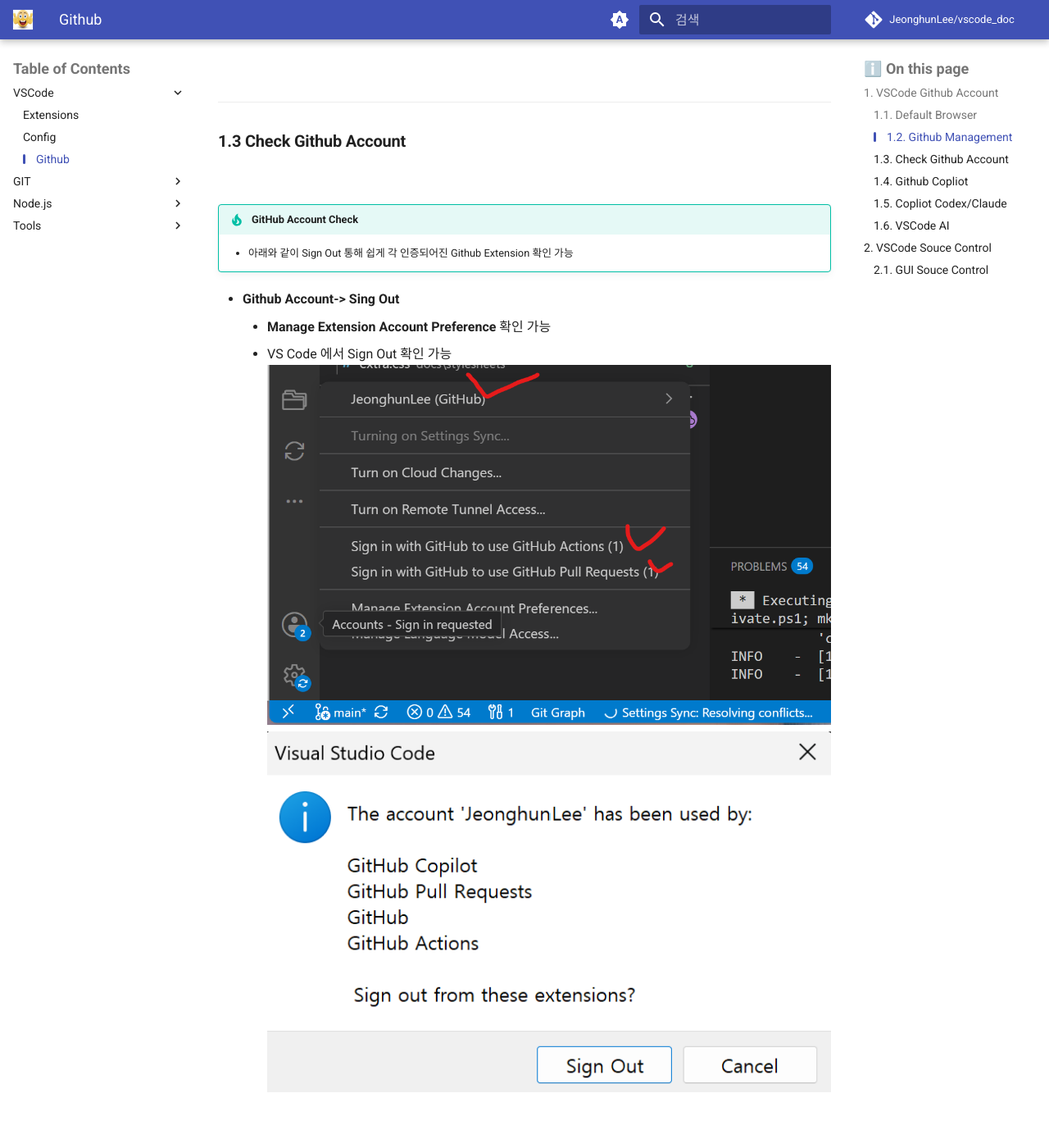
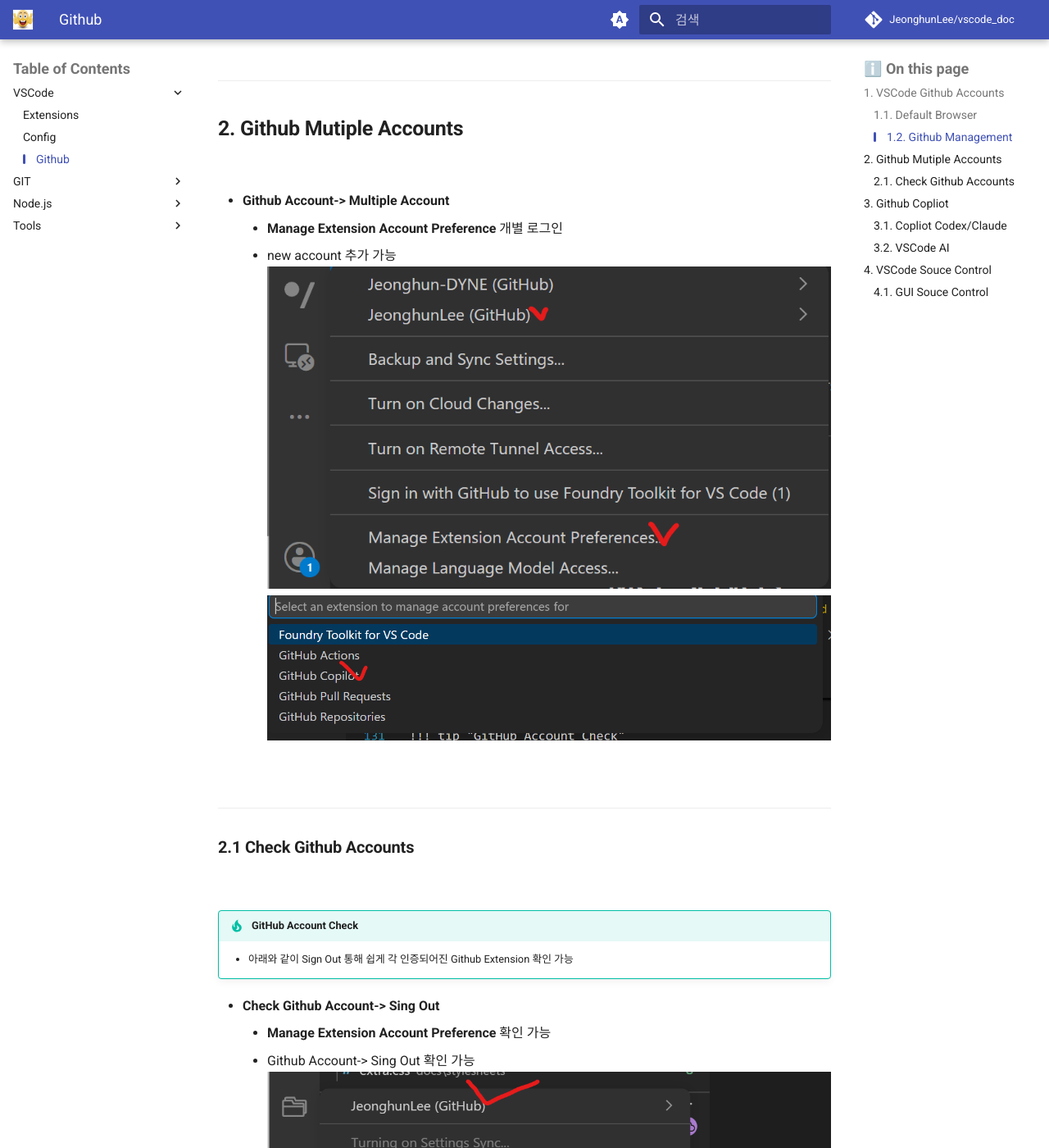
Before and after one commit to JeonghunLee/vscode_doc, an MkDocs documentation site: the page built from docs/vscode_github.md, in a window 1280 px wide and 1400 px high, scrolled down 5801 px. Shown: the whole window at 82% size. Built offline with MkDocs 1.6.1 and Material for MkDocs 9.7.7, drawn with Linux system fonts in a browser that asks for light colours; comment, search, counter and statistics services are not loaded; some of the changed text lies outside the part shown.

Commit message:
Refactor VSCode Github documentation: update section titles for clarity and add guidance on managing multiple accounts

```diff
--- a/docs/vscode_github.md
+++ b/docs/vscode_github.md
@@ -9,7 +9,7 @@
 
 ---
 
-## VSCode Github Account
+## VSCode Github Accounts
 
 <br/>
 
@@ -41,7 +41,6 @@
 
 * **VSCode 의 Account**
 VS Code 의 Github 연결사항 확인
-VS Code 의
 ![](./imgs/vscode_00.png)
 ![](./imgs/vscode_03.png)
 
@@ -124,19 +123,8 @@
 
 ---
 
-### Check Github Account
 
-<br/>
-
-!!! tip "GitHub Account Check"
-    - 아래와 같이 Sign Out 통해 쉽게 각 인증되어진 Github Extension 확인 가능
-
-
-* **Github Account-> Sing Out**
-    * **Manage Extension Account Preference** 확인 가능
-    * VS Code 에서 Sign Out 확인 가능
-![](./imgs/vscode_01.png)
-![](./imgs/vscode_02.png)
+## Github Mutiple Accounts
 
 <br/>
 
@@ -148,6 +136,28 @@
 
 <br/>
 
+---
+
+### Check Github Accounts
+
+
+
+<br/>
+
+!!! tip "GitHub Account Check"
+    - 아래와 같이 Sign Out 통해 쉽게 각 인증되어진 Github Extension 확인 가능
+
+
+* **Check Github Account-> Sing Out**
+    * **Manage Extension Account Preference** 확인 가능
+    * Github Account-> Sing Out 확인 가능
+![](./imgs/vscode_01.png)
+![](./imgs/vscode_02.png)
+
+
+<br/>
+<br/>
+
 * **Github Account-> Multiple Account 확인**
     *  각 Github로 Manage Truested Extension 확인 가능
 ![](./imgs/vscode_ex_github_04.png)
@@ -157,7 +167,7 @@
 
 ---
 
-### Github Copliot
+## Github Copliot
 
 <br/>
 
```
